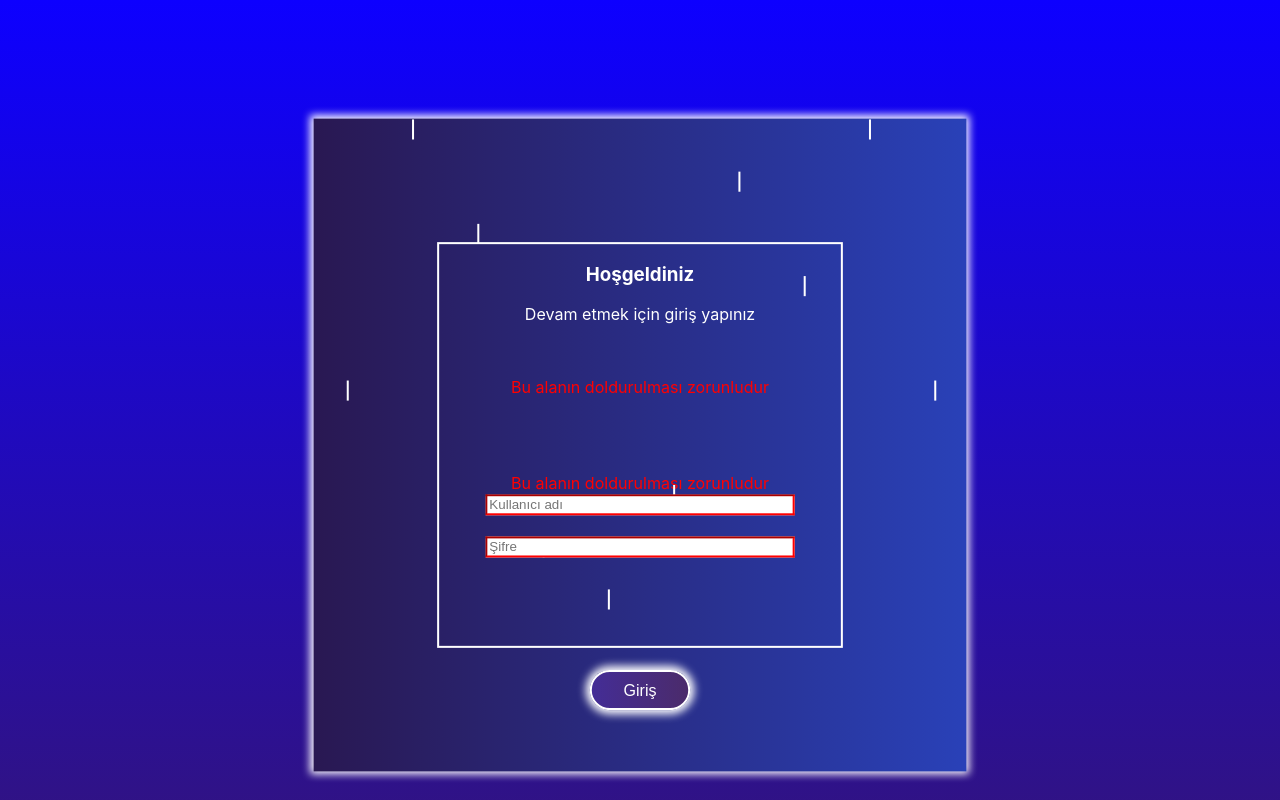
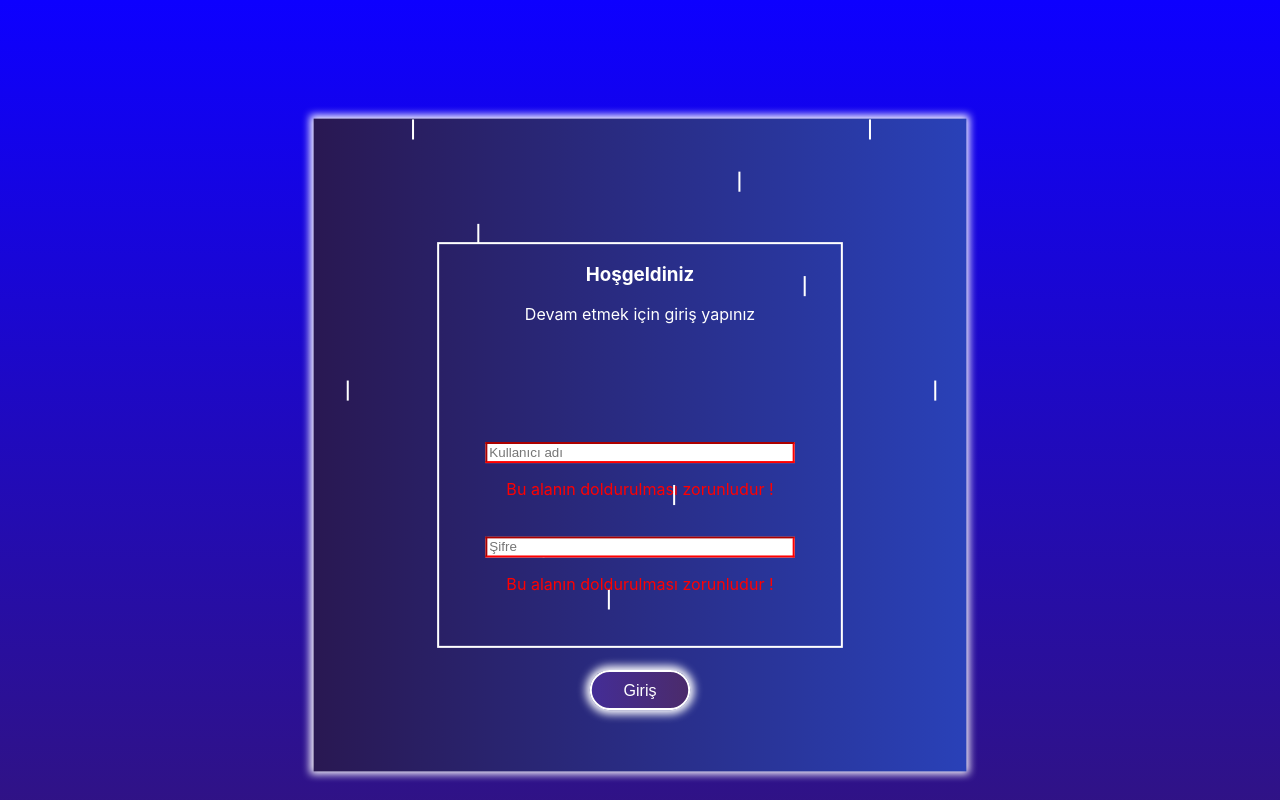
Before and after one commit to GoktugYmsk/react-redux-dynamic-challange, a React (Create React App) app: page /Login in a window 1280 px wide. Both pictures are taken after a click on the button "Giriş". Shown: the top 800 px of the page. Built offline with nearby package versions, Linux system fonts and the light colour scheme.

Commit message:
css added

```diff
--- a/src/components/login/Login.js
+++ b/src/components/login/Login.js
@@ -57,7 +57,6 @@ function Login() {
         <h3>Hoşgeldiniz</h3>
         <p>Devam etmek için giriş yapınız</p>
         <br />
-        {usernameError && <p className='error_1' style={{ color: 'red' }}>Bu alanın doldurulması zorunludur</p>}
         <input
           className="userInput"
           placeholder="Kullanıcı adı"
@@ -68,6 +67,7 @@ function Login() {
           style={{ borderColor: usernameError ? 'red' : 'inherit' }}
         />
         <br />
+        {usernameError && <p className='error_1' style={{ color: 'red' }}>Bu alanın doldurulması zorunludur !</p>}
         <input
           className="userPassword"
           type="password"
@@ -78,7 +78,9 @@ function Login() {
           }}
           style={{ borderColor: passwordError ? 'red' : 'inherit' }}
         />
-        {passwordError && <p className='error_2' style={{ color: 'red' }}>Bu alanın doldurulması zorunludur</p>}
+
+        <br/>
+        {passwordError && <p className='error_2' style={{ color: 'red' }}>Bu alanın doldurulması zorunludur !</p>}
         <br />
         <button className="userButton" onClick={handleLogin}>
           Giriş
--- a/src/components/login/index.css
+++ b/src/components/login/index.css
@@ -142,3 +142,11 @@
     background-repeat: no-repeat;
     background-size: 30px 30px;
   }
+.error_1{
+    position: relative;
+    top: 80px;
+}
+.error_2{
+    position: relative;
+    top: 100px;
+}
```
